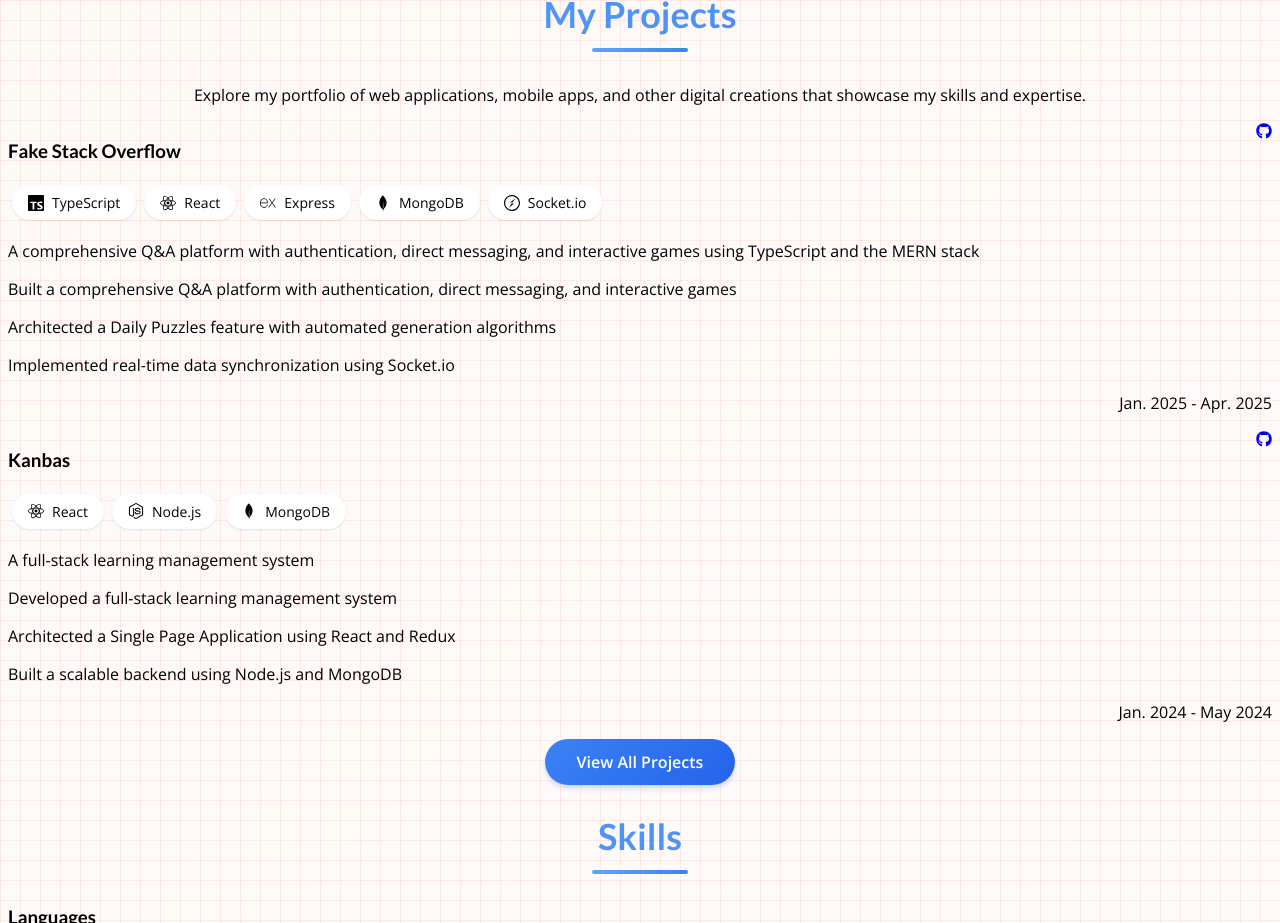
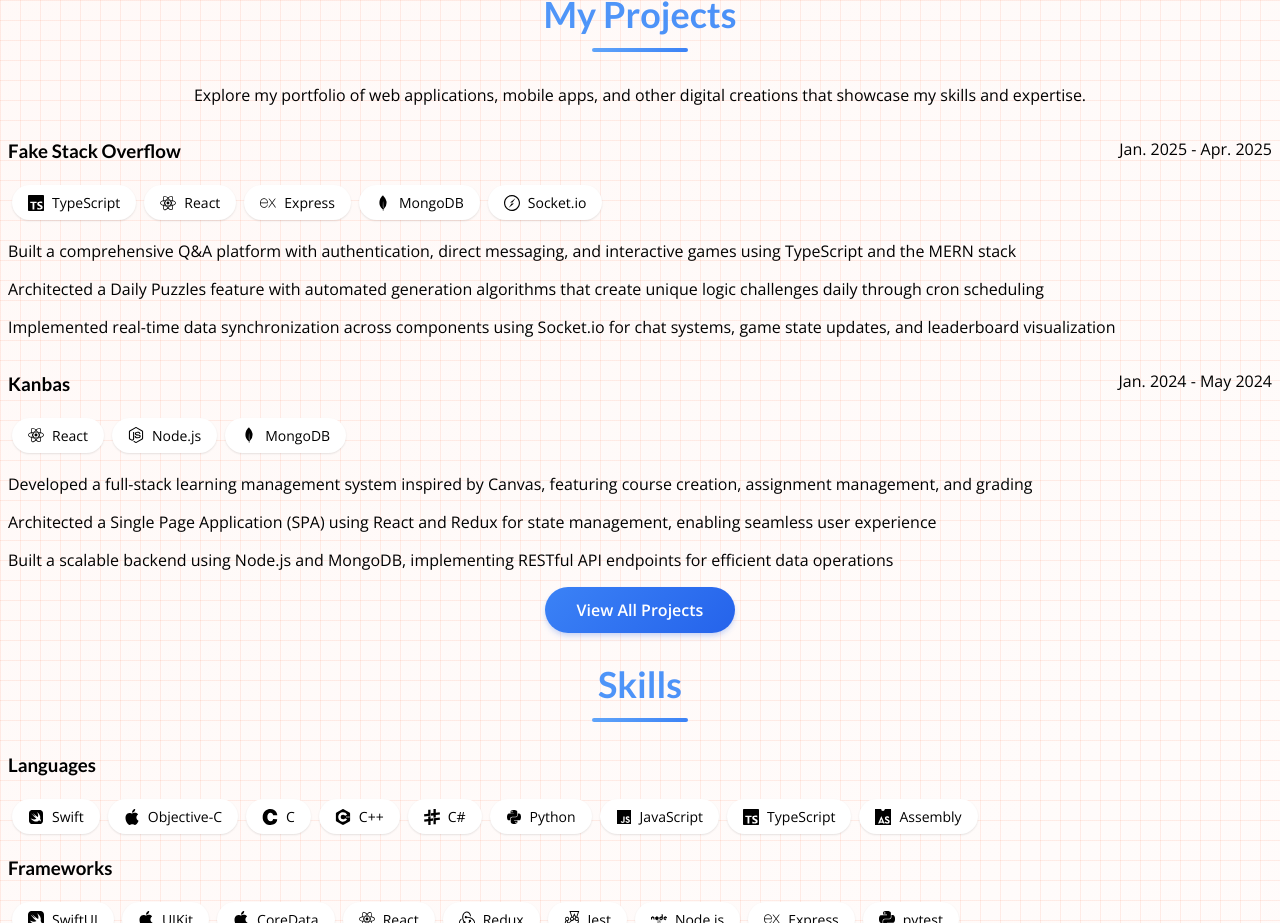
Before and after one commit to Jaber1028/portfolio, a Next.js app: page / in a window 1280 px wide. Shown: the part 1900-2823 px from the top of the page. Built offline with nearby package versions, Linux system fonts and the light colour scheme.

Commit message:
Update homepage project descriptions to include specific technologies and features, enhancing clarity and detail. Replace GitHub links with project timelines for a cleaner presentation. Improve overall content structure for better readability.

```diff
--- a/src/app/page.tsx
+++ b/src/app/page.tsx
@@ -256,14 +256,7 @@ export default function Home() {
               <div className="bg-white bg-opacity-10 backdrop-blur-lg rounded-xl p-8">
                 <div className="flex justify-between items-start mb-2">
                   <h3 className="text-2xl font-bold text-white">Fake Stack Overflow</h3>
-                  <a
-                    href="https://github.com/Jaber1028/fake-stack-overflow"
-                    target="_blank"
-                    rel="noopener noreferrer"
-                    className="text-white hover:text-blue-200 transition-colors"
-                  >
-                    <FaGithub className="text-2xl" />
-                  </a>
+                  <p className="text-blue-200">Jan. 2025 - Apr. 2025</p>
                 </div>
                 <div className="flex flex-wrap mb-4">
                   {["TypeScript", "React", "Express", "MongoDB", "Socket.io"].map((tech, i) => {
@@ -271,35 +264,26 @@ export default function Home() {
                     return Icon && <TechBadge key={i} icon={Icon} text={tech} />;
                   })}
                 </div>
-                <p className="text-blue-200 mb-6">A comprehensive Q&A platform with authentication, direct messaging, and interactive games using TypeScript and the MERN stack</p>
                 <div className="space-y-2">
                   <p className="flex items-start text-blue-200">
                     <span className="w-2 h-2 bg-blue-400 rounded-full mr-2 mt-2 flex-shrink-0" />
-                    <span>Built a comprehensive Q&A platform with authentication, direct messaging, and interactive games</span>
+                    <span>Built a comprehensive Q&A platform with authentication, direct messaging, and interactive games using TypeScript and the MERN stack</span>
                   </p>
                   <p className="flex items-start text-blue-200">
                     <span className="w-2 h-2 bg-blue-400 rounded-full mr-2 mt-2 flex-shrink-0" />
-                    <span>Architected a Daily Puzzles feature with automated generation algorithms</span>
+                    <span>Architected a Daily Puzzles feature with automated generation algorithms that create unique logic challenges daily through cron scheduling</span>
                   </p>
                   <p className="flex items-start text-blue-200">
                     <span className="w-2 h-2 bg-blue-400 rounded-full mr-2 mt-2 flex-shrink-0" />
-                    <span>Implemented real-time data synchronization using Socket.io</span>
+                    <span>Implemented real-time data synchronization across components using Socket.io for chat systems, game state updates, and leaderboard visualization</span>
                   </p>
                 </div>
-                <p className="text-blue-200 text-sm mt-4 text-right">Jan. 2025 - Apr. 2025</p>
               </div>
 
               <div className="bg-white bg-opacity-10 backdrop-blur-lg rounded-xl p-8">
                 <div className="flex justify-between items-start mb-2">
                   <h3 className="text-2xl font-bold text-white">Kanbas</h3>
-                  <a
-                    href="https://github.com/Jaber1028/kanbas"
-                    target="_blank"
-                    rel="noopener noreferrer"
-                    className="text-white hover:text-blue-200 transition-colors"
-                  >
-                    <FaGithub className="text-2xl" />
-                  </a>
+                  <p className="text-blue-200">Jan. 2024 - May 2024</p>
                 </div>
                 <div className="flex flex-wrap mb-4">
                   {["JavaScript", "React", "Node.js", "MongoDB"].map((tech, i) => {
@@ -307,22 +291,20 @@ export default function Home() {
                     return Icon && <TechBadge key={i} icon={Icon} text={tech} />;
                   })}
                 </div>
-                <p className="text-blue-200 mb-6">A full-stack learning management system</p>
                 <div className="space-y-2">
                   <p className="flex items-start text-blue-200">
                     <span className="w-2 h-2 bg-blue-400 rounded-full mr-2 mt-2 flex-shrink-0" />
-                    <span>Developed a full-stack learning management system</span>
+                    <span>Developed a full-stack learning management system inspired by Canvas, featuring course creation, assignment management, and grading</span>
                   </p>
                   <p className="flex items-start text-blue-200">
                     <span className="w-2 h-2 bg-blue-400 rounded-full mr-2 mt-2 flex-shrink-0" />
-                    <span>Architected a Single Page Application using React and Redux</span>
+                    <span>Architected a Single Page Application (SPA) using React and Redux for state management, enabling seamless user experience</span>
                   </p>
                   <p className="flex items-start text-blue-200">
                     <span className="w-2 h-2 bg-blue-400 rounded-full mr-2 mt-2 flex-shrink-0" />
-                    <span>Built a scalable backend using Node.js and MongoDB</span>
+                    <span>Built a scalable backend using Node.js and MongoDB, implementing RESTful API endpoints for efficient data operations</span>
                   </p>
                 </div>
-                <p className="text-blue-200 text-sm mt-4 text-right">Jan. 2024 - May 2024</p>
               </div>
             </div>
 
```
